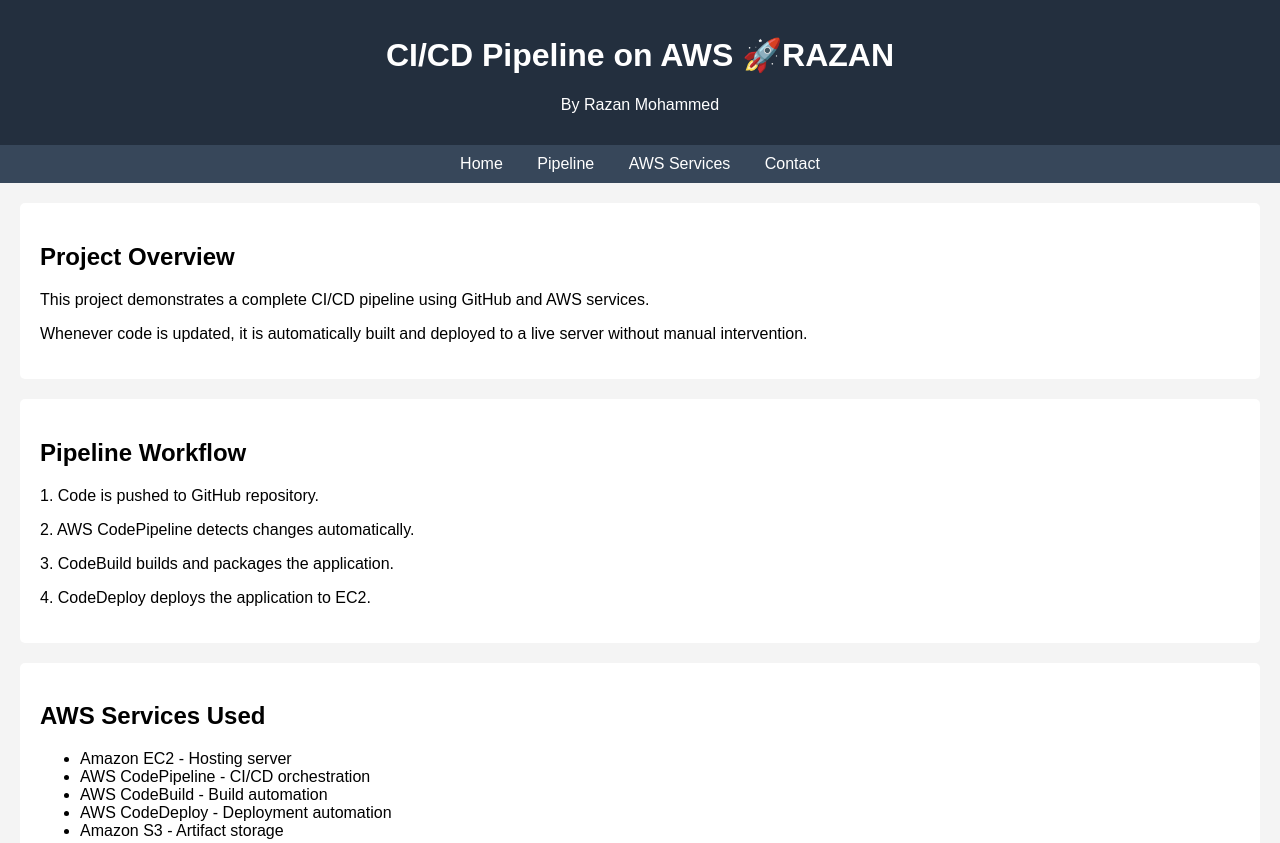
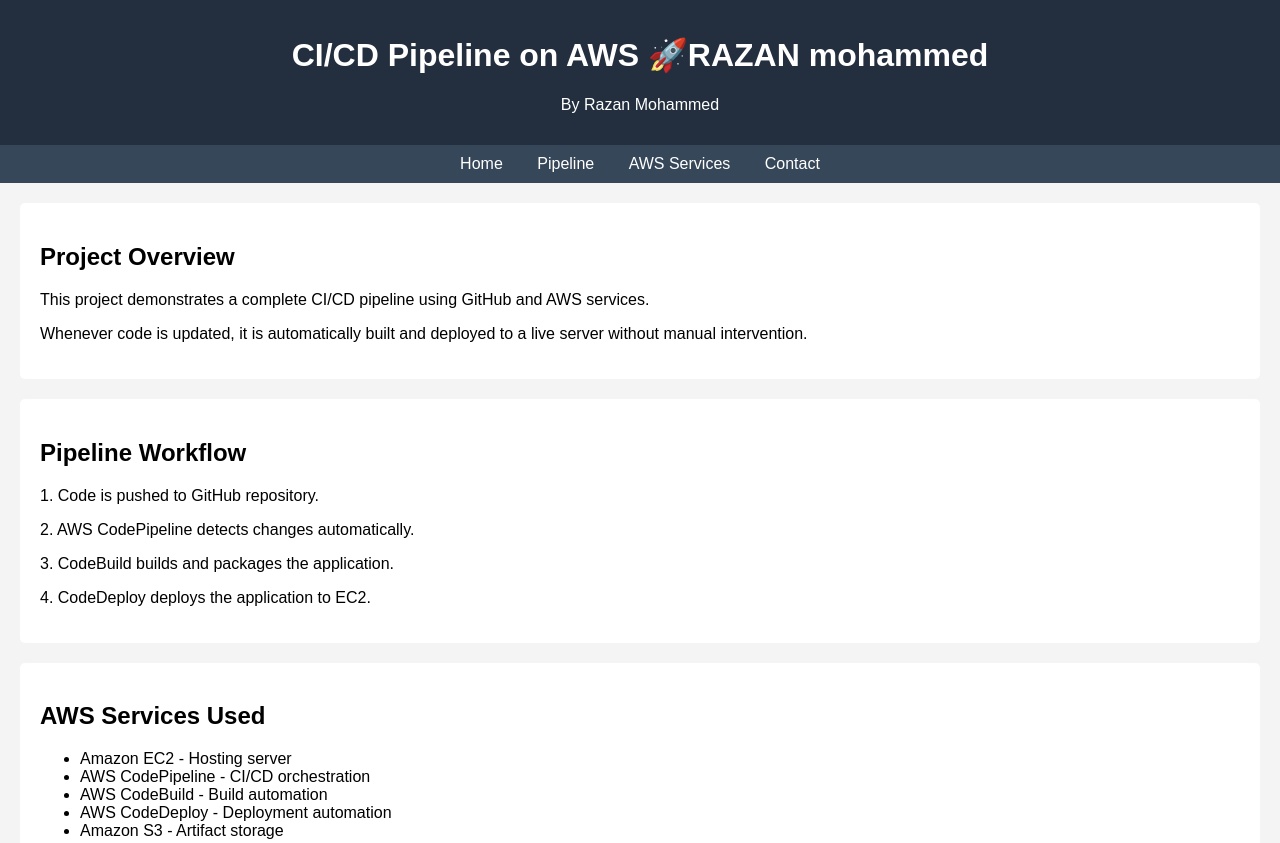
Before and after one commit to razanmohd/ci-cd-app, a plain HTML site: page index.html in a window 1280 px wide. Shown: the top 843 px of the page. Drawn offline with Linux system fonts and the light colour scheme.

Commit message:
Update index.html

```diff
--- a/index.html
+++ b/index.html
@@ -48,7 +48,7 @@
 <body>
 
 <header>
-    <h1>CI/CD Pipeline on AWS 🚀RAZAN </h1>
+    <h1>CI/CD Pipeline on AWS 🚀RAZAN mohammed </h1>
     <p>By Razan Mohammed</p>
 </header>
 
```
